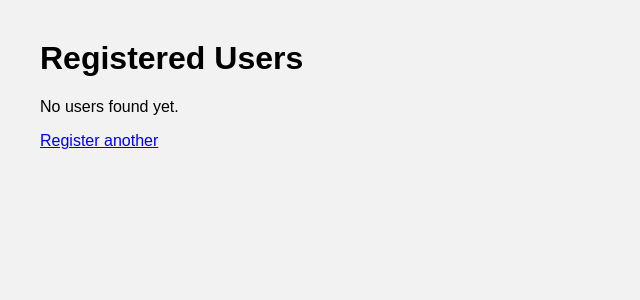
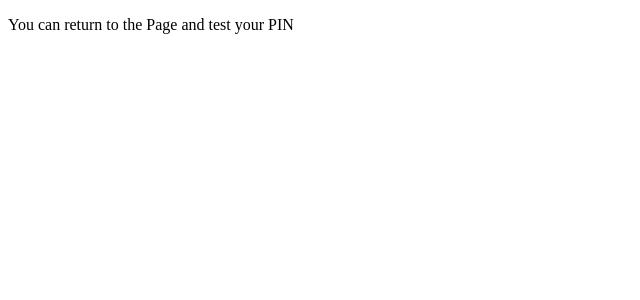
Before and after one commit to CBNeal/Digiliscense, a Flask app: page /USER in a window 1280 px wide. Shown: the top 300 px of the page, without its empty margins (0-640 px from the left). Run offline with Flask 3, Linux system fonts and the light colour scheme.

Commit message:
Cut Down on HTML Usage

```diff
--- a/WEBDEV/app.py
+++ b/WEBDEV/app.py
@@ -24,7 +24,7 @@ class User(db.Model):
 
 with app.app_context():
     db.create_all()
-
+## This is for the "homebase", opening page - C
 @app.route("/")
 def home():
     return render_template("register.html")
@@ -74,7 +74,7 @@ def get_user(user_id):
     else:
         return f"User with ID {user_id} not found.", 404
 
-
+### For showcasing the user  page
 @app.route("/USER")
 def user_list():
     users = User.query.all()
--- a/WEBDEV/templates/index.html
+++ b/WEBDEV/templates/index.html
@@ -1,93 +1,8 @@
 <!DOCTYPE html>
 <html>
 <head>
-    <title>User List</title>
-       <style>
-        body {
-            font-family: Arial, sans-serif;
-            background-color: #f2f2f2;
-            margin: 40px;
-        }
-        h2 {
-            text-align: center;
-        }
-        form {
-            background-color: #fff;
-            padding: 20px;
-            border-radius: 10px;
-            max-width: 400px;
-            margin: 0 auto;
-            box-shadow: 0 2px 6px rgba(0, 0, 0, 0.1);
-        }
-        label {
-            font-weight: bold;
-        }
-        input, select, textarea, button {
-            width: 100%;
-            padding: 8px;
-            margin: 6px 0 16px 0;
-            border: 1px solid #ccc;
-            border-radius: 5px;
-        }
-        button {
-            background-color: #2c6bed;
-            color: white;
-            font-weight: bold;
-            cursor: pointer;
-        }
-        button:hover {
-            background-color: #174bb5;
-        }
-    </style>
-</head>
-<body>
-       <style>
-        body {
-            font-family: Arial, sans-serif;
-            background-color: #f2f2f2;
-            margin: 40px;
-        }
-        h2 {
-            text-align: center;
-        }
-        form {
-            background-color: #fff;
-            padding: 20px;
-            border-radius: 10px;
-            max-width: 400px;
-            margin: 0 auto;
-            box-shadow: 0 2px 6px rgba(0, 0, 0, 0.1);
-        }
-        label {
-            font-weight: bold;
-        }
-        input, select, textarea, button {
-            width: 100%;
-            padding: 8px;
-            margin: 6px 0 16px 0;
-            border: 1px solid #ccc;
-            border-radius: 5px;
-        }
-        button {
-            background-color: #2c6bed;
-            color: white;
-            font-weight: bold;
-            cursor: pointer;
-        }
-        button:hover {
-            background-color: #174bb5;
-        }
-    </style>
-    <h1>Registered Users</h1>
-    {% if users %}
-        <ul>
-            {% for user in users %}
-                <li><strong>{{ user.name }}</strong> - {{ user.bloodtype }} - {{ user.PIN}} - {{ user.contact }} - {{ user.info }}</li>
-            {% endfor %}
-        </ul>
-    {% else %}
-        <p>No users found yet.</p>
-    {% endif %}
-    <a href="{{ url_for('home') }}">Register another</a>
+    <title>Registration Confirmed</title>
+    <p>You can return to the Page and test your PIN</p>
+
 </body>
 </html>
```
